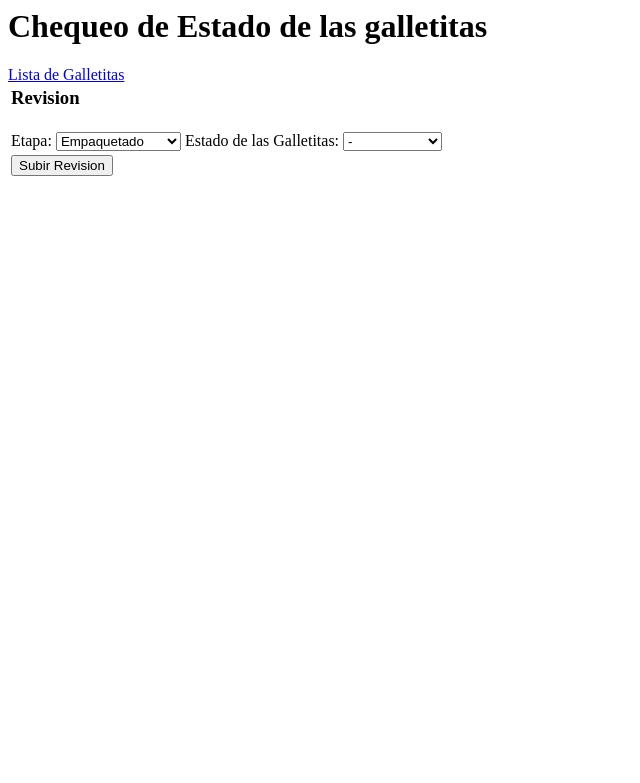
After one commit to Nicr0ck/Tengononisistemas, a PHP site: page /forms/chequeo_galles.php?id=1 in a window 1280 px wide. The commit adds this page. Shown: the top 783 px of the page, without its empty margins (0-640 px from the left). Run offline with PHP 8.4, Linux system fonts and the light colour scheme.

Commit message:
RAWR
Actualizadas algunas cositas, agregados otros archivos, agregado un chequeo de galletitas funcional, agregados archivos para un formulario de cambio de conductor y de localizacion de el camion

```diff
--- a/Galletitas/WEB/Lista_galles.php
+++ b/Galletitas/WEB/Lista_galles.php
@@ -27,6 +27,7 @@ include 'config/config.php';
     FROM Pedidos p
     JOIN Clientes c ON p.ID_Cliente = c.ID
     JOIN Galletitas g ON p.ID = g.ID_Pedido
+    ORDER BY ID_Pedido;
     ";
 
     $result = $conn->query($sql);
--- a/Galletitas/WEB/acciones/insert_pedido.php
+++ b/Galletitas/WEB/acciones/insert_pedido.php
@@ -4,7 +4,7 @@ $ID_Cliente = $_POST["ID_Cliente"];
 
 require_once "../config/config.php";
 
-$sql = "INSERT INTO pedidos (Cantidad_Pallets, ID_Cliente) VALUES ($Cantidad_Pallets, $ID_Cliente);";
+$sql = "INSERT INTO pedidos (Cantidad_Pallets, ID_Cliente, Fecha) VALUES ($Cantidad_Pallets, $ID_Cliente, CURDATE());";
 $result = $conn->query($sql);
 
 if($result){
--- /dev/null
+++ b/Galletitas/WEB/forms/chequeo_galles.php
@@ -0,0 +1,53 @@
+<?php
+include '../config/config.php';
+$ID = $_GET["id"];
+?>
+
+<!DOCTYPE html>
+<html lang="en">
+<head>
+    <meta charset="UTF-8">
+    <meta name="viewport" content="width=device-width, initial-scale=1.0">
+    <title>Chequeo de Galletitas - Gallesistema</title>
+</head>
+<body>
+<h1>Chequeo de Estado de las galletitas</h1>
+<a href="../Lista_galles.php">Lista de Galletitas</a>
+<?php
+echo"
+<form action='../acciones/update_galletitas.php?id=$ID'method='post' class='mt-4'>
+";
+?>
+<table class="table table-form">
+                <tr>
+                    <td>
+                        <h3>Revision</h3>
+                    </td>
+                <tr>
+                    <td>
+                        <label for="Etapa" class="form-label">Etapa:</label>
+                        <select name="Etapa" id="Etapa" class="form-select">
+                        <option value="Empaquetado">Empaquetado</option>
+                        <option value="Armado de Pallet">Armado de Pallet</option>
+                        <option value="Almacenamiento">Almacenamiento</option>
+                        <option value="Carga de Pallets">Carga de Pallets</option>
+                        <option value="Traslado">Traslado</option>
+                    </td>
+                    <td>
+                    <label for="Estado" class="form-label">Estado de las Galletitas:</label>
+                        <select name="Estado" id="Estado" class="form-select">
+                        <option value="Sin Revisar"> - </option>
+                        <option value="En Perfecto Estado">Perfectas</option>
+                        <option value="En Buen Estado">Buen Estado</option>
+                        <option value="Dañadas">Dañadas</option>
+                        <option value="Rotas">Rotas</option>
+                    </td>
+                </tr>
+                <tr>
+                    <td colspan="2">
+                        <button type="submit" class="btn">Subir Revision</button>
+                    </td>
+                </tr>
+            </table>
+</body>
+</html>
--- a/Galletitas/WEB/registro_roturas.php
+++ b/Galletitas/WEB/registro_roturas.php
@@ -25,6 +25,7 @@ include 'config/config.php';
     JOIN Galletitas g ON r.ID_Galletitas = g.ID
     JOIN Pedidos p ON g.ID_Pedido = p.ID
     JOIN Clientes c ON p.ID_Cliente = c.ID
+    ORDER BY ID_Pedido;
     ";
 
     $result = $conn->query($sql);
```
Also changed, not shown: Galletitas/WEB/acciones/update_galletitas.php (added, +26 -0 lines), Galletitas/WEB/forms/cambionero.php (added, +11 -0 lines), Galletitas/WEB/forms/local_camion.php (added, +11 -0 lines), Galletitas/WEB/registro_camiones.php (+6 -1 lines).
